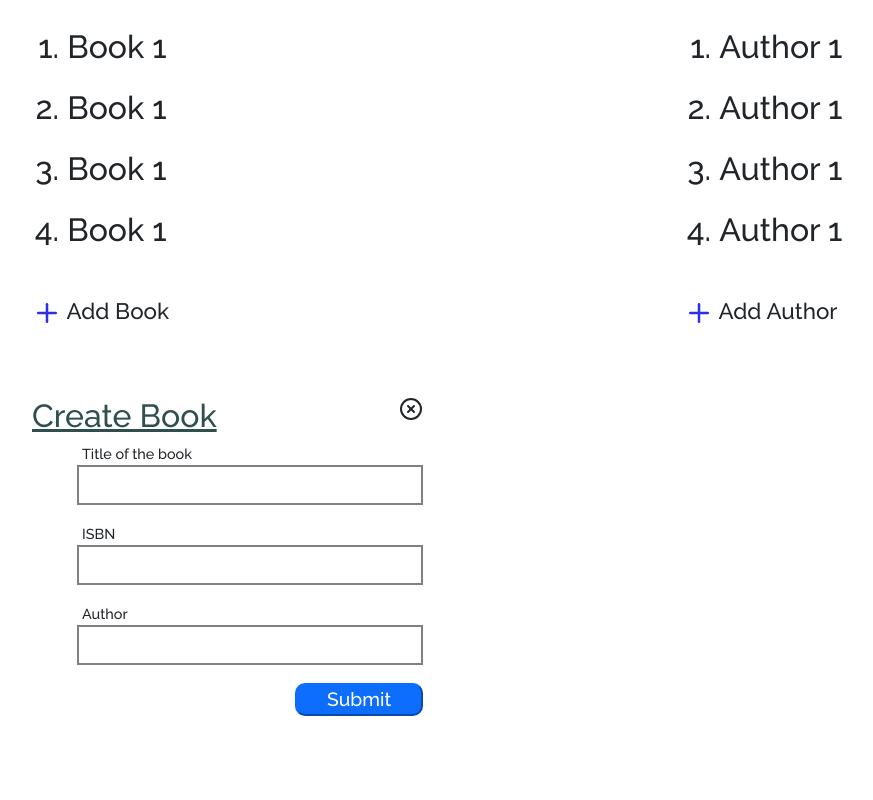
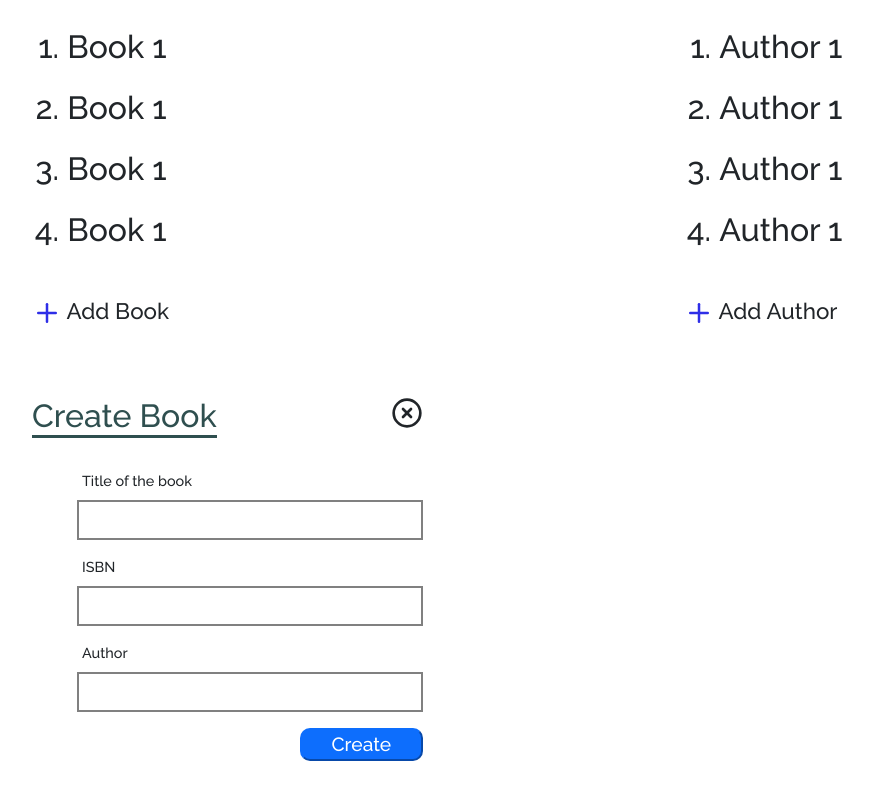
Before and after one commit to hariwij/LMS-CREW4, a React (Create React App) app: page / in a window 1280 px wide. Shown: the part 877-1677 px from the top of the page, without its empty margins (12-885 px from the left). Before the commit the page ends 1640 px from the top, so only its background shows below. Built offline with nearby package versions, Linux system fonts and the light colour scheme.

Commit message:
select field under-fix state commit

```diff
--- a/package.json
+++ b/package.json
@@ -14,6 +14,7 @@
     "react-dom": "^17.0.2",
     "react-feather": "^2.0.9",
     "react-scripts": "5.0.0",
+    "react-select": "^5.2.2",
     "sass": "^1.48.0",
     "typescript": "^4.5.4"
   },
--- a/src/components/BookForm.tsx
+++ b/src/components/BookForm.tsx
@@ -1,14 +1,21 @@
 import {Container, Form} from "react-bootstrap";
-import React from "react";
+// import React from "react";
 import '../styles/components/_BookForm.scss'
 import { Trash2,Plus,Edit,XCircle} from 'react-feather';
+import Select from "react-select/base";
+import React, { Component } from 'react';
 
 const BookForm : React.FC = () => {
+    const options = [
+        { value: 'chocolate', label: 'Chocolate' },
+        { value: 'strawberry', label: 'Strawberry' },
+        { value: 'vanilla', label: 'Vanilla' }
+    ];
     return(
         <Form className='dataFormContainer'>
             <div className='formHeading'>
                 <h2 >Create Book</h2>
-                <XCircle/>
+                <XCircle style={{width:'2rem',height:'2rem'}}/>
             </div>
             <label>Title of the book
                 <input type='text' name='title'/>
@@ -17,9 +24,10 @@ const BookForm : React.FC = () => {
                 <input type='text' name='isbn'/>
             </label>
             <label>Author
+                {/*<Select options={options} />*/}
                 <input type='text' name='author'/>
             </label>
-            <button className='btn-primary'> Submit </button>
+            <button className='btn-primary'> Create </button>
 
         </Form>
 
--- a/src/styles/components/_BookForm.scss
+++ b/src/styles/components/_BookForm.scss
@@ -6,11 +6,13 @@
     display: flex;
     flex-direction: row;
     justify-content: space-between;
+    margin-bottom: 1.5rem;
 
     h2 {
       font-size: 2rem;
+
       font-weight: 500;
-      text-decoration: underline;
+      border-bottom: 3px solid darkslategray;
       color: darkslategray;
     }
   }
@@ -22,6 +24,7 @@
       display: flex;
       flex-direction: column;
       height: 5rem;
+      margin-bottom: 6px;
     }
 
     input {
@@ -29,6 +32,7 @@
       border-radius: 0px;
       height: 2.5rem;
       margin-left: -0.3rem;
+      margin-top: 8px;
     }
 
     button {
```
Also changed, not shown: 1 other file (tests, documents, lock files or other folders).
